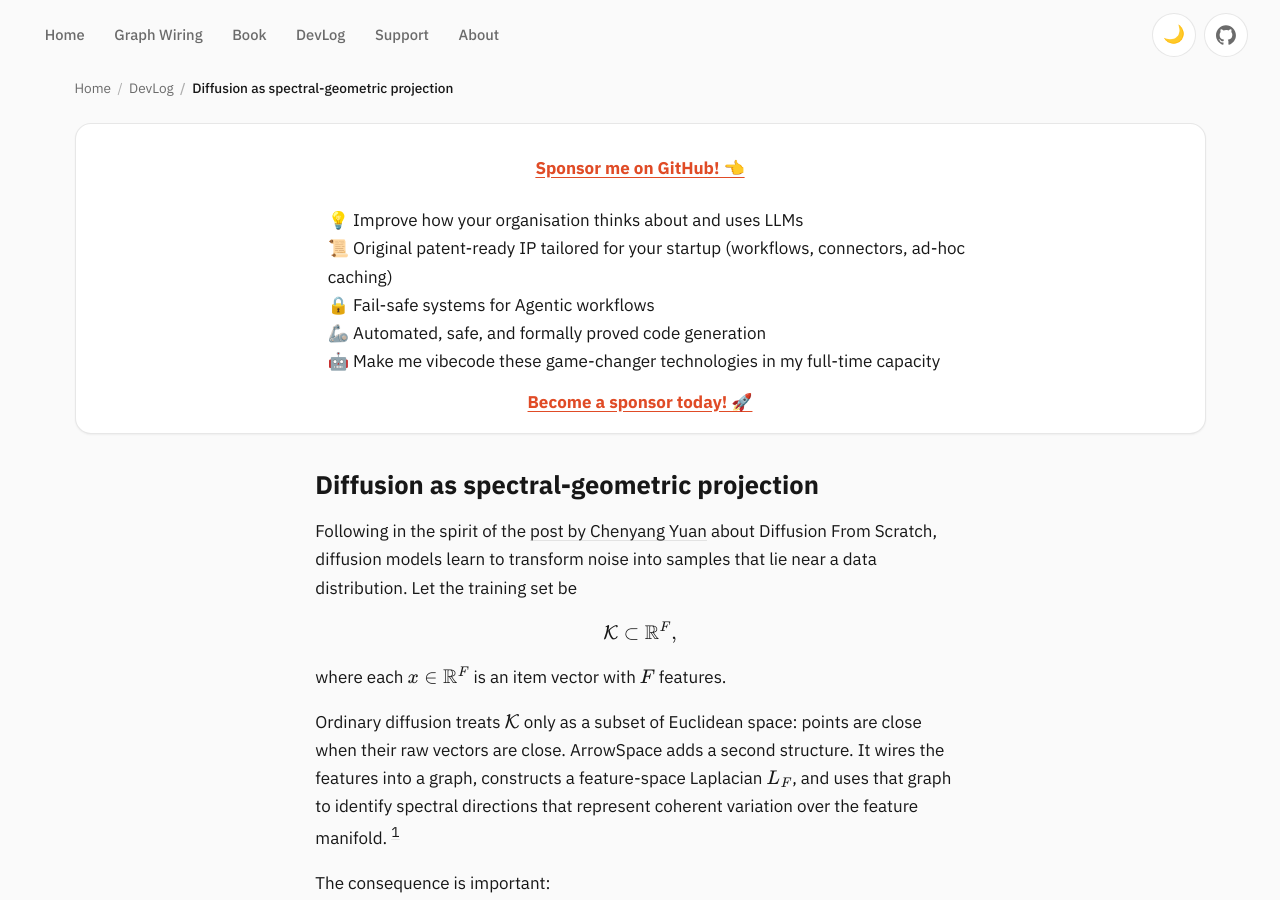
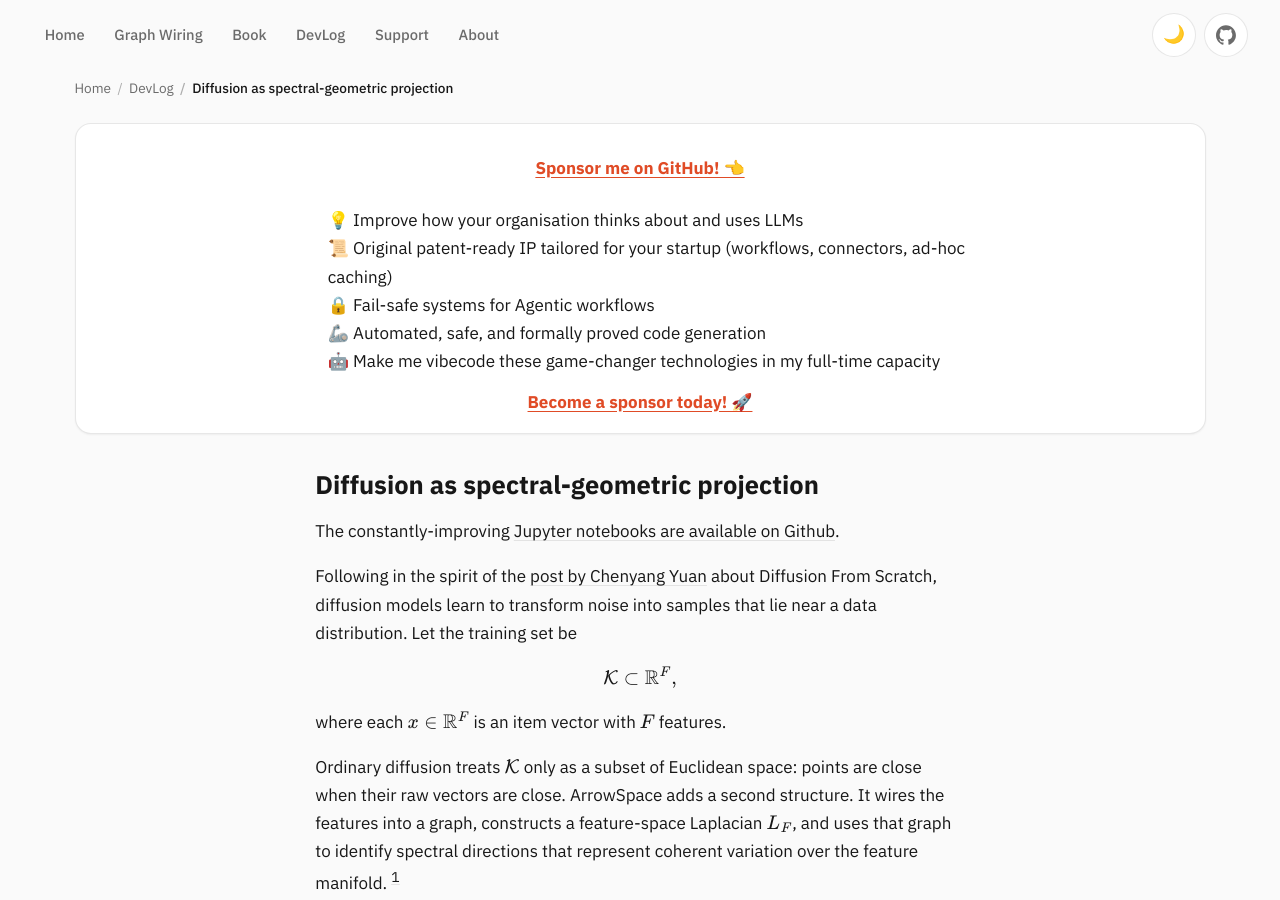
Before and after one commit to Mec-iS/staticwebpage, a Jekyll site: the page built from _posts/2026-07-17-021_diffusion_as_spectral_geometric_projection.md, in a window 1280 px wide and 900 px high. Built offline with Jekyll 4.4.1, drawn with Linux system fonts in a browser that asks for light colours.

Commit message:
add link

```diff
--- a/_posts/2026-07-17-021_diffusion_as_spectral_geometric_projection.md
+++ b/_posts/2026-07-17-021_diffusion_as_spectral_geometric_projection.md
@@ -8,6 +8,8 @@ excerpt: "A corrected derivation of diffusion under a metric that blends raw ite
 ---
 
 # Diffusion as spectral-geometric projection
+
+The constantly-improving [Jupyter notebooks are available on Github](https://github.com/tuned-org-uk/arrowspace-diffusion-from-scratch).
 
 Following in the spirit of the [post by Chenyang Yuan](https://chenyang.co/diffusion.html) about Diffusion From Scratch, diffusion models learn to transform noise into samples that lie near a data distribution. Let the training set be
 
```
